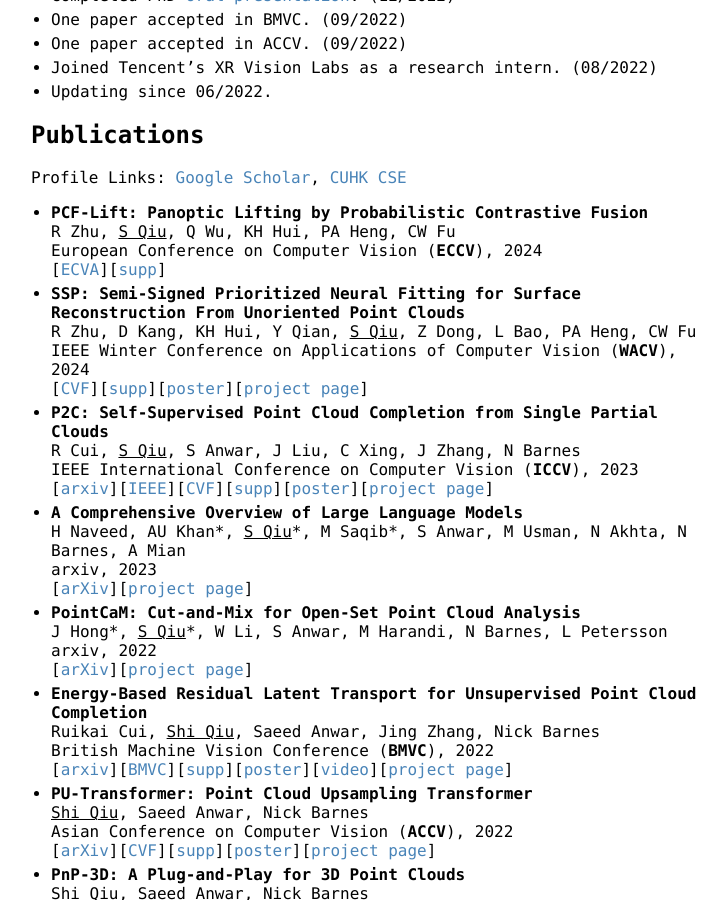
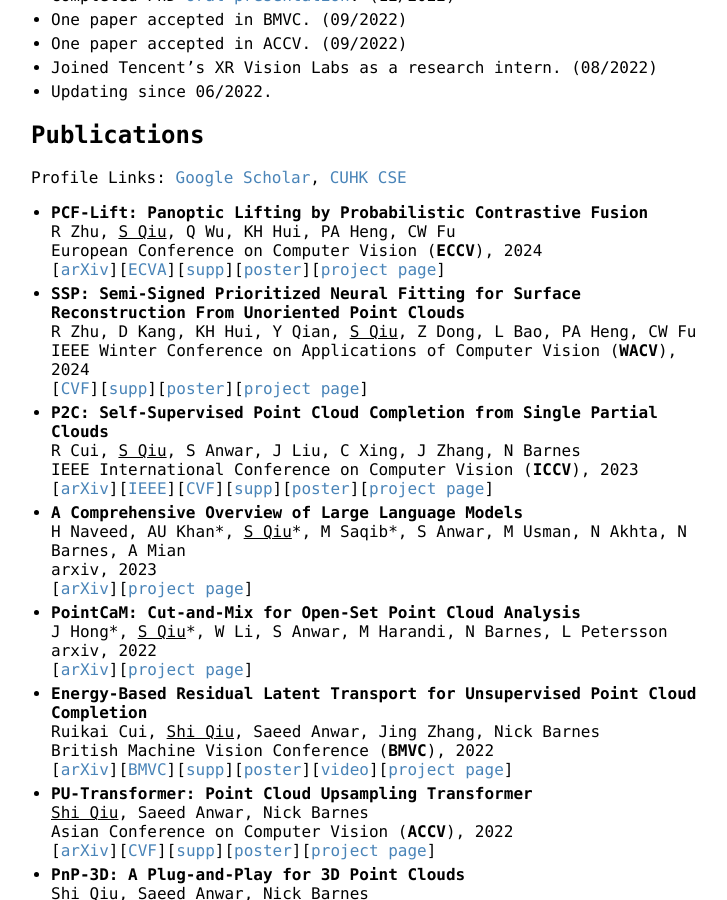
Before and after one commit to ShiQiu0419/ShiQiu0419.github.io, a Jekyll site: the page built from index.md, in a window 1280 px wide and 900 px high, scrolled down 813 px. Shown: the whole window, without its empty margins (259-986 px from the left). Built offline with Jekyll 4.4.1, drawn with Linux system fonts in a browser that asks for light colours; our own code applies the rules of GitHub Pages for plain Markdown files.

Commit message:
Update index.md

```diff
--- a/index.md
+++ b/index.md
@@ -35,7 +35,7 @@ Profile Links: [Google Scholar](https://scholar.google.com/citations?user=OPNVth
 * **PCF-Lift: Panoptic Lifting by Probabilistic Contrastive Fusion**
 R Zhu, <ins>S Qiu</ins>, Q Wu, KH Hui, PA Heng, CW Fu
 European Conference on Computer Vision (**ECCV**), 2024
-[[ECVA](https://www.ecva.net/papers/eccv_2024/papers_ECCV/papers/00187.pdf)][[supp](https://www.ecva.net/papers/eccv_2024/papers_ECCV/papers/00187-supp.pdf)]
+[[arXiv](https://arxiv.org/abs/2410.10659)][[ECVA](https://www.ecva.net/papers/eccv_2024/papers_ECCV/papers/00187.pdf)][[supp](https://www.ecva.net/papers/eccv_2024/papers_ECCV/papers/00187-supp.pdf)][[poster](https://github.com/Runsong123/PCF-Lift/blob/main/assets/Poster_PCF_Lift.pdf)][[project page](https://github.com/runsong123/pcf-lift)]
 * **SSP: Semi-Signed Prioritized Neural Fitting for Surface Reconstruction From Unoriented Point Clouds**
 R Zhu, D Kang, KH Hui, Y Qian, <ins>S Qiu</ins>, Z Dong, L Bao, PA Heng, CW Fu
 IEEE Winter Conference on Applications of Computer Vision (**WACV**), 2024
@@ -43,7 +43,7 @@ IEEE Winter Conference on Applications of Computer Vision (**WACV**), 2024
 * **P2C: Self-Supervised Point Cloud Completion from Single Partial Clouds**
 R Cui, <ins>S Qiu</ins>, S Anwar, J Liu, C Xing, J Zhang, N Barnes
 IEEE International Conference on Computer Vision (**ICCV**), 2023
-[[arxiv](https://arxiv.org/abs/2307.14726)][[IEEE](https://ieeexplore.ieee.org/document/10376600)][[CVF](https://openaccess.thecvf.com/content/ICCV2023/papers/Cui_P2C_Self-Supervised_Point_Cloud_Completion_from_Single_Partial_Clouds_ICCV_2023_paper.pdf)][[supp](https://openaccess.thecvf.com/content/ICCV2023/supplemental/Cui_P2C_Self-Supervised_Point_ICCV_2023_supplemental.pdf)][[poster](https://github.com/CuiRuikai/Partial2Complete/blob/main/assets/ICCV_Poster.pdf)][[project page](https://github.com/CuiRuikai/Partial2Complete)]
+[[arXiv](https://arxiv.org/abs/2307.14726)][[IEEE](https://ieeexplore.ieee.org/document/10376600)][[CVF](https://openaccess.thecvf.com/content/ICCV2023/papers/Cui_P2C_Self-Supervised_Point_Cloud_Completion_from_Single_Partial_Clouds_ICCV_2023_paper.pdf)][[supp](https://openaccess.thecvf.com/content/ICCV2023/supplemental/Cui_P2C_Self-Supervised_Point_ICCV_2023_supplemental.pdf)][[poster](https://github.com/CuiRuikai/Partial2Complete/blob/main/assets/ICCV_Poster.pdf)][[project page](https://github.com/CuiRuikai/Partial2Complete)]
 * **A Comprehensive Overview of Large Language Models**
 H Naveed, AU Khan\*, <ins>S Qiu</ins>\*, M Saqib\*, S Anwar, M Usman, N Akhta, N Barnes, A Mian
 arxiv, 2023
@@ -55,7 +55,7 @@ arxiv, 2022
 * **Energy-Based Residual Latent Transport for Unsupervised Point Cloud Completion**
 Ruikai Cui, <ins>Shi Qiu</ins>, Saeed Anwar, Jing Zhang, Nick Barnes
 British Machine Vision Conference (**BMVC**), 2022
-[[arxiv](https://arxiv.org/abs/2211.06820)][[BMVC](https://bmvc2022.mpi-inf.mpg.de/0048.pdf)][[supp](https://bmvc2022.mpi-inf.mpg.de/0048_supp.zip)][[poster](https://bmvc2022.mpi-inf.mpg.de/0048_poster.pdf)][[video](https://bmvc2022.mpi-inf.mpg.de/0048_video.mp4)][[project page](https://github.com/CuiRuikai/Latent-Transport-UPCN)]
+[[arXiv](https://arxiv.org/abs/2211.06820)][[BMVC](https://bmvc2022.mpi-inf.mpg.de/0048.pdf)][[supp](https://bmvc2022.mpi-inf.mpg.de/0048_supp.zip)][[poster](https://bmvc2022.mpi-inf.mpg.de/0048_poster.pdf)][[video](https://bmvc2022.mpi-inf.mpg.de/0048_video.mp4)][[project page](https://github.com/CuiRuikai/Latent-Transport-UPCN)]
 * **PU-Transformer: Point Cloud Upsampling Transformer**
 <ins>Shi Qiu</ins>, Saeed Anwar, Nick Barnes
 Asian Conference on Computer Vision (**ACCV**), 2022
```
